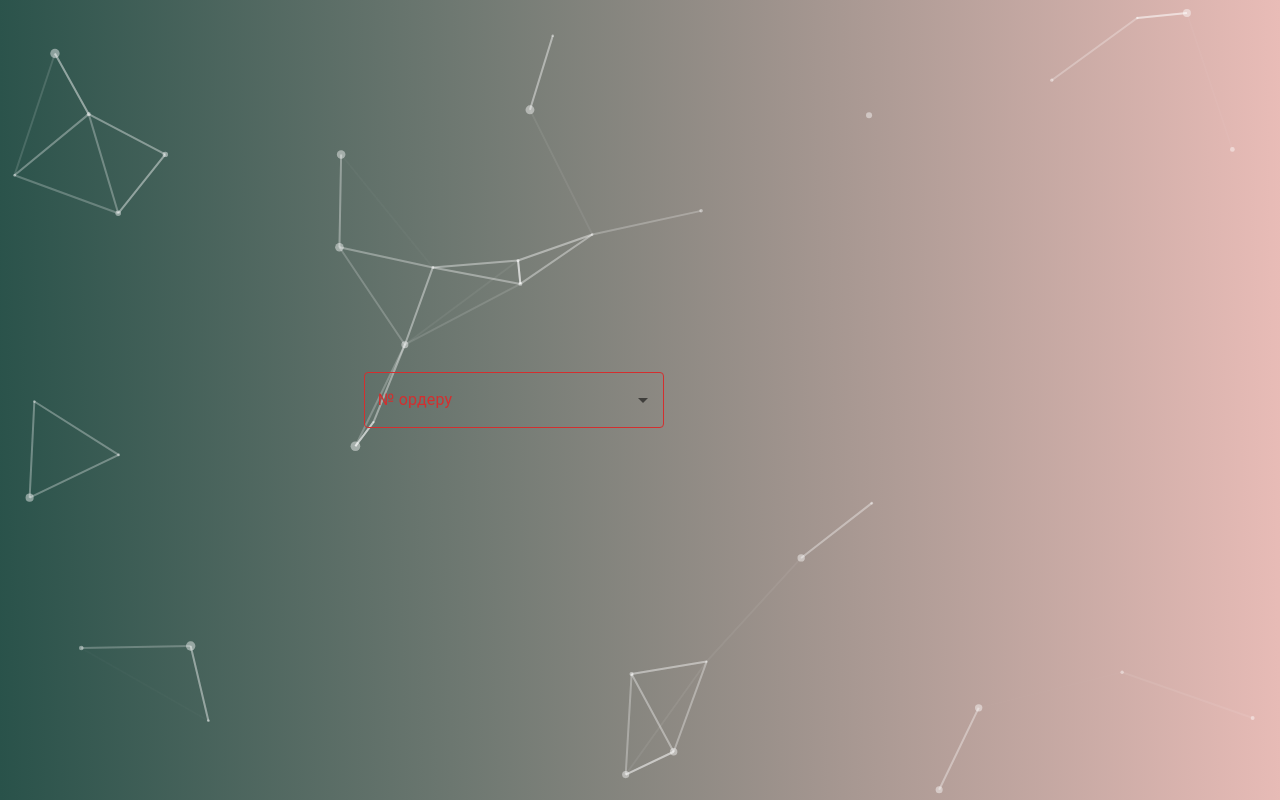
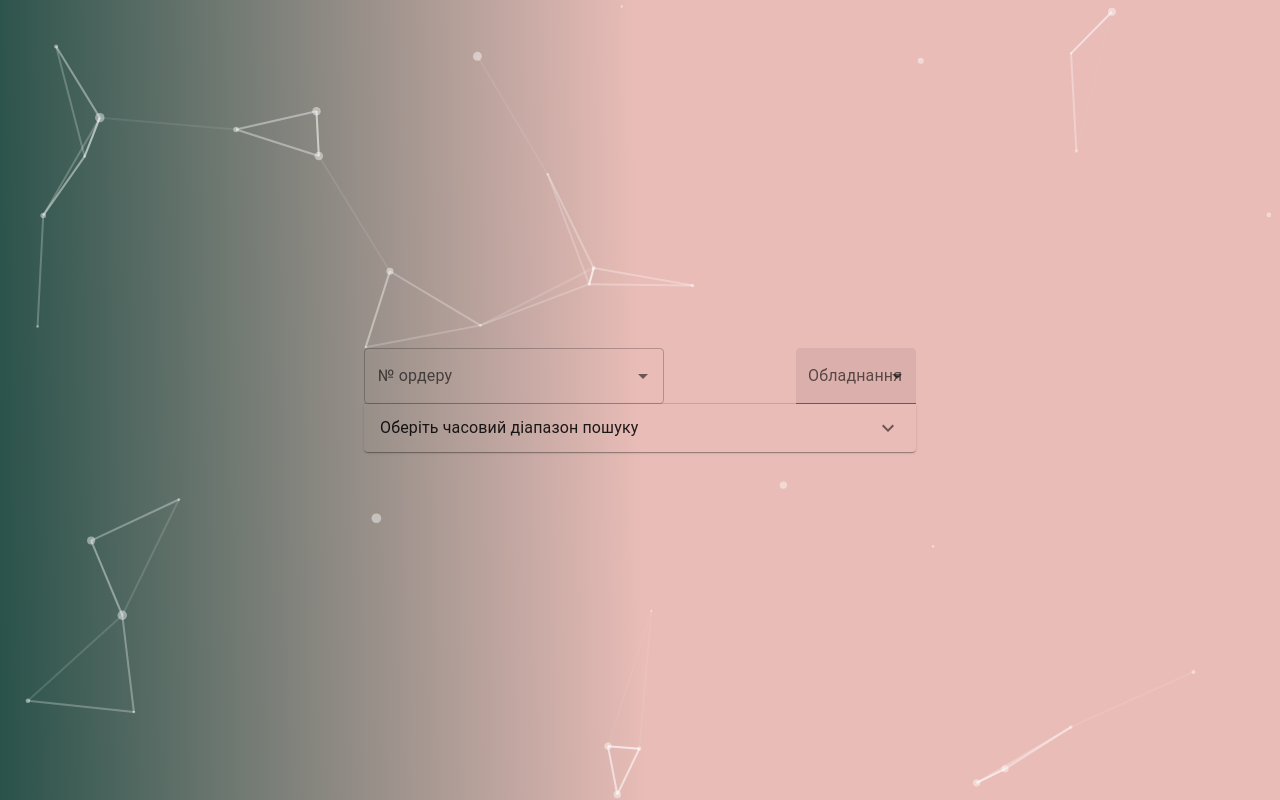
Before and after one commit to Oddisey000/test_equipment_statistic, a React (Create React App) app: page / in a window 1280 px wide. Built offline with nearby package versions, Linux system fonts and the light colour scheme.

Commit message:
Random bug fixes, select box for equipment was added

```diff
--- a/src/components/main-container-component/body-component/autocomplete-search/autocomplete.search.component.jsx
+++ b/src/components/main-container-component/body-component/autocomplete-search/autocomplete.search.component.jsx
@@ -9,7 +9,7 @@ const AutocompleteSearchBox = () => {
       id="combo-box-demo"
       options={top100Films}
       sx={{ width: 300 }}
-      renderInput={(params) => <TextField error {...params} label="№ ордеру" />}
+      renderInput={(params) => <TextField {...params} label="№ ордеру" />}
     />
   );
 }
--- a/src/components/main-container-component/body-component/body.component.jsx
+++ b/src/components/main-container-component/body-component/body.component.jsx
@@ -1,13 +1,19 @@
 import React from "react";
 
 import AutocompleteSearchBox from "./autocomplete-search/autocomplete.search.component";
-import DatepickerComponent from "./datepicker-component/datepicker.component";
+import DatepickerContainer from "./datepicker-container/datepicker.container.component";
+import SelectEquipment from "./select-component/select.component";
+
+import "./body.component.scss";
 
 const BodyComponent = () => {
   return (
     <div id="app-body">
-      <AutocompleteSearchBox />
-      <DatepickerComponent />
+      <div className="search_parameters">
+        <AutocompleteSearchBox />
+        <SelectEquipment />
+      </div>
+      <DatepickerContainer />
     </div>
   );
 };
--- /dev/null
+++ b/src/components/main-container-component/body-component/body.component.scss
@@ -0,0 +1,4 @@
+.search_parameters {
+  display: flex;
+  justify-content: space-between;
+}
--- a/src/components/main-container-component/body-component/datepicker-component/datepicker.component.jsx
+++ /dev/null
@@ -1,22 +0,0 @@
-import * as React from 'react';
-import ukLocale from 'date-fns/locale/uk';
-import TextField from '@mui/material/TextField';
-import AdapterDateFns from '@mui/lab/AdapterDateFns';
-import LocalizationProvider from '@mui/lab/LocalizationProvider';
-import DatePicker from '@mui/lab/DatePicker';
-
-const DatepickerComponent = () => {
-  const [value, setValue] = React.useState([null, null]);
-  return (
-    <LocalizationProvider dateAdapter={AdapterDateFns} locale={ukLocale}>
-      <DatePicker
-          mask="__.__.____"
-          value={value}
-          onChange={(newValue) => setValue(newValue)}
-          renderInput={(params) => <TextField {...params} inputProps={{...params.inputProps, placeholder: "дд.мм.рррр"}} />}
-        />
-    </LocalizationProvider>
-  );
-}
-
-export default DatepickerComponent
--- /dev/null
+++ b/src/components/main-container-component/body-component/datepicker-container/datepicker-component/datepicker.component.jsx
@@ -0,0 +1,25 @@
+import * as React from 'react';
+import ukLocale from 'date-fns/locale/uk';
+import TextField from '@mui/material/TextField';
+import AdapterDateFns from '@mui/lab/AdapterDateFns';
+import LocalizationProvider from '@mui/lab/LocalizationProvider';
+import DatePicker from '@mui/lab/DatePicker';
+
+const DatepickerComponent = () => {
+  const [value, setValue] = React.useState([null, null]);
+  return (
+    <div className="datepicker_input_block">
+      <LocalizationProvider dateAdapter={AdapterDateFns} locale={ukLocale}>
+        <DatePicker
+            mask="__.__.____"
+            label="Початкова дата"
+            value={value}
+            onChange={(newValue) => setValue(newValue)}
+            renderInput={(params) => <TextField {...params} inputProps={{...params.inputProps, placeholder: "дд.мм.рррр"}} />}
+          />
+      </LocalizationProvider>
+    </div>
+  );
+}
+
+export default DatepickerComponent
--- /dev/null
+++ b/src/components/main-container-component/body-component/datepicker-container/datepicker.container.component.jsx
@@ -0,0 +1,33 @@
+import * as React from 'react';
+import Accordion from '@mui/material/Accordion';
+import AccordionSummary from '@mui/material/AccordionSummary';
+import AccordionDetails from '@mui/material/AccordionDetails';
+import Typography from '@mui/material/Typography';
+import ExpandMoreIcon from '@mui/icons-material/ExpandMore';
+import Box from '@mui/material/Box';
+
+import "./datepicker.container.component.scss";
+import DatepickerComponent from "./datepicker-component/datepicker.component";
+
+const DatepickerContainer = () => {
+  return (
+    <Accordion style={{backgroundColor: "transparent"}}>
+      <AccordionSummary
+        expandIcon={<ExpandMoreIcon />}
+        aria-controls="panel1a-content"
+        id="panel1a-header"
+      >
+        <Typography>Оберіть часовий діапазон пошуку</Typography>
+      </AccordionSummary>
+      <AccordionDetails>
+        <div className="datepicker_input_block">
+          <DatepickerComponent />
+          <Box sx={{ mx: 2 }}></Box>
+          <DatepickerComponent />
+        </div>
+      </AccordionDetails>
+    </Accordion>
+  );
+}
+
+export default DatepickerContainer
--- /dev/null
+++ b/src/components/main-container-component/body-component/datepicker-container/datepicker.container.component.scss
@@ -0,0 +1,3 @@
+.datepicker_input_block {
+  display: flex;
+}
--- /dev/null
+++ b/src/components/main-container-component/body-component/select-component/select.component.jsx
@@ -0,0 +1,35 @@
+import * as React from 'react';
+import Box from '@mui/material/Box';
+import InputLabel from '@mui/material/InputLabel';
+import MenuItem from '@mui/material/MenuItem';
+import FormControl from '@mui/material/FormControl';
+import Select from '@mui/material/Select';
+
+const SelectEquipment = () => {
+  const [equipment, setEquipment] = React.useState('');
+
+  const handleChange = (event) => {
+    setEquipment(event.target.value);
+  };
+
+  return (
+    <Box sx={{ minWidth: 120 }}>
+      <FormControl fullWidth variant="filled">
+        <InputLabel id="demo-simple-select-label">Обладнання</InputLabel>
+        <Select
+          labelId="demo-simple-select-label"
+          id="demo-simple-select"
+          value={equipment}
+          label="Age"
+          onChange={handleChange}
+        >
+          <MenuItem value={10}>Ten</MenuItem>
+          <MenuItem value={20}>Twenty</MenuItem>
+          <MenuItem value={30}>Thirty</MenuItem>
+        </Select>
+      </FormControl>
+    </Box>
+  );
+}
+
+export default SelectEquipment;
--- a/src/index.css
+++ b/src/index.css
@@ -5,7 +5,7 @@ body {
     sans-serif;
   -webkit-font-smoothing: antialiased;
   -moz-osx-font-smoothing: grayscale;
-  background: linear-gradient(89deg, #29524a 0%, #e9bcb7 100%);
+  background: linear-gradient(89deg, #29524a 0%, #e9bcb7 50%);
 }
 
 code {
```
